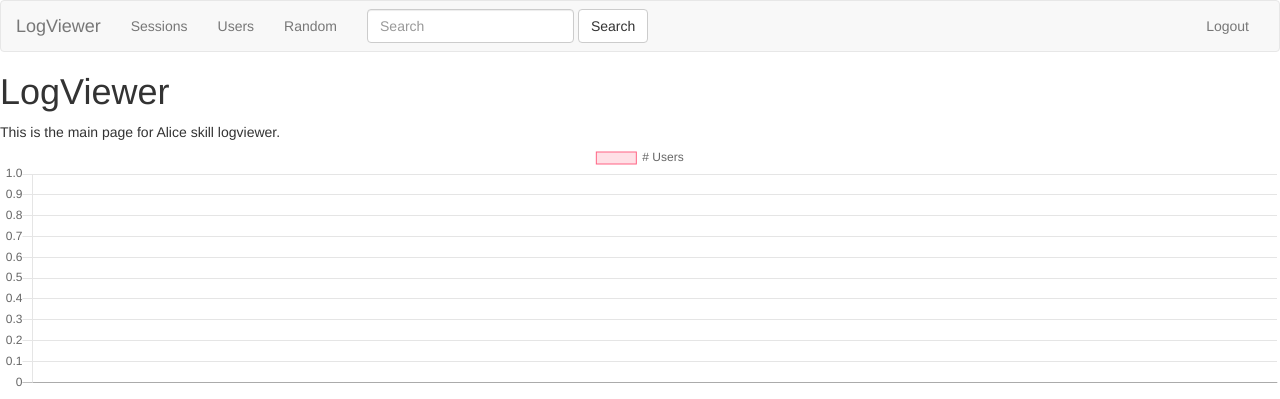
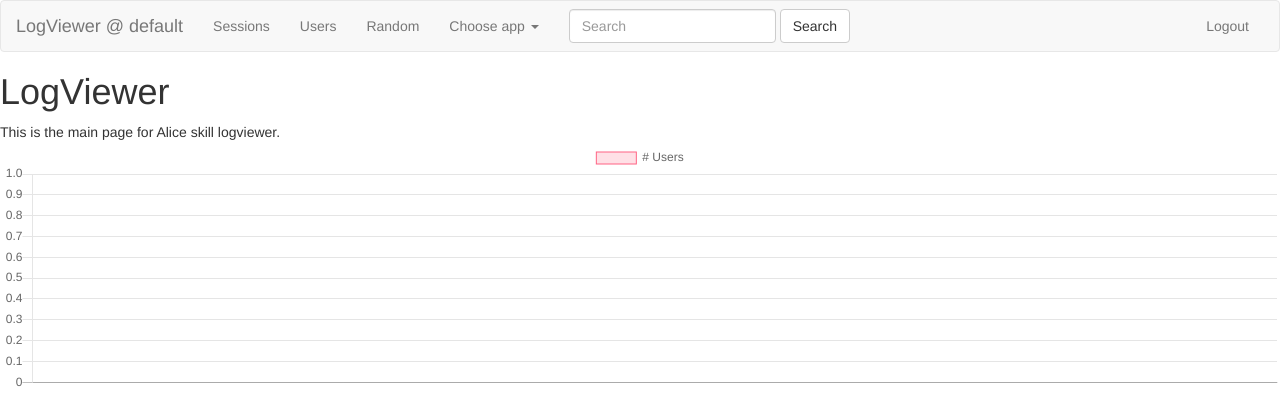
Before and after one commit to avidale/dialogic-dashboard, a Flask app: page / in a window 1280 px wide. Shown: the top 399 px of the page. Run offline with Flask 2, Linux system fonts and the light colour scheme; a user stored in the database is signed in; data that the repository does not hold is empty; some libraries are stand-ins or nearby versions.

Commit message:
enable multiple skills per one application

```diff
--- a/dash_app/__init__.py
+++ b/dash_app/__init__.py
@@ -2,22 +2,24 @@ import flask_login
 import os
 import pymongo
 
-from flask import Flask
+from flask import Flask, request
 from flask_bootstrap import Bootstrap
+from flask_login import current_user
 
+from dash_app.app_config import AppConfig
 
 login_manager = flask_login.LoginManager()
 
 
-def load_logs():
-    db = pymongo.MongoClient(os.getenv('MONGODB_URI')).get_default_database()
-    coll_name = os.getenv('LOGS_COLLECTION', 'message_logs')
+def load_logs(mongo_uri=None, logs_collection=None):
+    db = pymongo.MongoClient(mongo_uri or os.getenv('MONGODB_URI')).get_default_database()
+    coll_name = logs_collection or os.getenv('LOGS_COLLECTION', 'message_logs')
     logs_coll = db.get_collection(coll_name)
     logs_coll.create_index([('text', 'text')], default_language='russian')
     return logs_coll
 
 
-def create_app():
+def create_app(configs=None):
     app = Flask(__name__)
     app.secret_key = os.getenv('APP_SECRET', 'doMino')
     Bootstrap(app)
@@ -27,9 +29,27 @@ def create_app():
     from .auth import bp
     app.register_blueprint(bp)
 
-    from .views import bp as bp2
+    from .views import bp as bp2, get_current_coll
     app.register_blueprint(bp2)
 
-    app.logs_coll = load_logs()
+    if not configs:
+        configs = {'default': {
+            'name': 'default',
+            'database_uri': os.getenv('MONGODB_URI'),
+            'logs_collection_name': os.getenv('LOGS_COLLECTION', 'message_logs'),
+        }}
+
+    app.configs = {k: AppConfig(id=k, **v) for k, v in (configs or {}).items()}
+    app.default_coll = list(configs.keys())[0] if configs else None
+
+    app.logs_map = {
+        k: load_logs(mongo_uri=v.database_uri, logs_collection=v.logs_collection_name)
+        for k, v in app.configs.items()
+    }
+
+    @app.context_processor
+    def inject_configs():
+        cc = get_current_coll(app=app, user=current_user)
+        return dict(configs=configs, current_coll=cc)
 
     return app
--- a/dash_app/auth.py
+++ b/dash_app/auth.py
@@ -3,34 +3,40 @@ import os
 
 from dash_app import login_manager
 
-from flask import Blueprint, render_template, request, redirect, url_for
+from flask import Blueprint, render_template, request, redirect, url_for, current_app
 
 bp = Blueprint('auth', __name__)
 
 
 class User(flask_login.UserMixin):
-    pass
+    def __init__(self, id):
+        self.id = id
 
 
 @login_manager.user_loader
 def user_loader(string_uid):
-    user = User()
-    user.id = string_uid
+    user = User(id=string_uid)
     return user
 
 
 @bp.route('/login', methods=['GET', 'POST'])
 def login():
+    app_username = os.getenv('APP_LOGIN_USERNAME')
+    app_password = os.getenv('APP_LOGIN_PASSWORD')
+
+    if not app_username or not app_password:
+        user = User(id='default_user')
+        flask_login.login_user(user)
+        return redirect(url_for('main.index'))
+
     if request.method == 'GET':
         return render_template('login.html')
 
     username = request.form['username']
     pwd = request.form['password']
 
-    # todo: don't hardcode credentials
-    if username == os.getenv('APP_LOGIN_USERNAME') and pwd == os.getenv('APP_LOGIN_PASSWORD'):
-        user = User()
-        user.id = username
+    if username == app_username and pwd == app_password:
+        user = User(id=username)
         flask_login.login_user(user)
         return redirect(url_for('main.index'))
 
--- a/dash_app/templates/base.html
+++ b/dash_app/templates/base.html
@@ -13,7 +13,9 @@
         <span class="icon-bar"></span>
         <span class="icon-bar"></span>
       </button>
-      <a class="navbar-brand" href="/">LogViewer</a>
+      <a class="navbar-brand" href="/">
+        LogViewer{% if current_coll %} @ {{g.current_coll or current_coll}} {% endif %}
+      </a>
     </div>
     <!-- Collect the nav links, forms, and other content for toggling -->
     <div class="collapse navbar-collapse" id="bs-example-navbar-collapse-1">
@@ -21,6 +23,16 @@
         <li><a href="{{ url_for('main.list_sessions') }}">Sessions</a></li>
         <li><a href="{{ url_for('main.list_users') }}">Users</a></li>
         <li><a href="{{ url_for('main.random_session') }}">Random</a></li>
+        {% if configs %}
+          <li class="dropdown">
+            <a href="#" class="dropdown-toggle" data-toggle="dropdown">Choose app <span class="caret"></span></a>
+            <ul class="dropdown-menu" role="menu">
+              {% for k, v in configs.items() %}
+                <li><a class="dropdown-item" href="/app/{{k}}">{{ k }}</a></li>
+              {% endfor %}
+            </ul>
+          </li>
+        {% endif %}
       </ul>
       <form class="navbar-form navbar-left" action="{{ url_for('main.search_text') }}" method="GET">
         <div class="form-group">
@@ -28,7 +40,6 @@
         </div>
         <button type="submit" class="btn btn-default">Search</button>
       </form>
-
       <ul class="nav navbar-nav navbar-right">
         <li><a href="{{ url_for('auth.logout') }}">Logout</a></li>
       </ul>
--- a/dash_app/views.py
+++ b/dash_app/views.py
@@ -2,16 +2,44 @@ from collections import OrderedDict
 
 import flask_login
 
-from flask import Blueprint, render_template, request, redirect, url_for, current_app
+from flask import Blueprint, render_template, request, redirect, url_for, current_app, make_response, g
+from flask_login import current_user
 from pymongo.collection import Collection
 
 bp = Blueprint('main', __name__)
 
 
+def get_current_coll(app, user=None, coll_name=None):
+    if coll_name:
+        return coll_name
+    with app.app_context():
+        if hasattr(g, 'current_coll') and g.current_coll:
+            return g.current_coll
+    cookied = request.cookies.get('current_coll')
+    if cookied and cookied in app.logs_map:
+        coll_name = cookied
+    elif hasattr(app, 'default_coll') and app.default_coll is not None:
+        coll_name = app.default_coll
+    return coll_name
+
+
+def get_logs_coll(app, user=None, coll_name=None):
+    coll_name = get_current_coll(app=app, user=user, coll_name=coll_name)
+    if not coll_name or coll_name not in app.logs_map:
+        return
+    return app.logs_map[coll_name]
+
+
 @bp.route('/')
+@bp.route('/app/<coll_name>')
 @flask_login.login_required
-def index():
-    return render_template('index.html')
+def index(coll_name=None):
+    if coll_name:
+        g.current_coll = coll_name
+    resp = make_response(render_template('index.html', cc=coll_name))
+    if coll_name:
+        resp.set_cookie('current_coll', coll_name)
+    return resp
 
 
 def find_sessions(logs_coll: Collection, page=0, page_size=15, filters=None):
@@ -85,9 +113,10 @@ def find_users(logs_coll: Collection, page=0, page_size=15, filters=None):
 
 
 @bp.route('/sessions')
+@bp.route('/<coll_name>/sessions')
 @flask_login.login_required
-def list_sessions():
-    logs_coll: Collection = current_app.logs_coll
+def list_sessions(coll_name=None):
+    logs_coll: Collection = get_logs_coll(current_app, current_user, coll_name=coll_name)
     page = int(request.args.get('page', 0))
     page_size = int(request.args.get('page_size', 15))
     sessions = find_sessions(logs_coll=logs_coll, page=page, page_size=page_size)
@@ -97,9 +126,10 @@ def list_sessions():
 
 
 @bp.route('/users')
+@bp.route('/<coll_name>/users')
 @flask_login.login_required
-def list_users():
-    logs_coll: Collection = current_app.logs_coll
+def list_users(coll_name=None):
+    logs_coll: Collection = get_logs_coll(current_app, current_user, coll_name=coll_name)
     page = int(request.args.get('page', 0))
     page_size = int(request.args.get('page_size', 15))
     users = find_users(logs_coll=logs_coll, page=page, page_size=page_size)
@@ -109,9 +139,10 @@ def list_users():
 
 
 @bp.route('/session/<session_id>')
+@bp.route('/<coll_name>/session/<session_id>')
 @flask_login.login_required
-def show_session(session_id):
-    logs_coll: Collection = current_app.logs_coll
+def show_session(session_id, coll_name=None):
+    logs_coll: Collection = get_logs_coll(current_app, current_user, coll_name=coll_name)
     messages = find_messages(logs_coll=logs_coll, filters={'data.session.session_id': session_id, 'from_user': True})
     if not messages:
         return f'Session "{session_id}" not found', 404
@@ -119,9 +150,10 @@ def show_session(session_id):
 
 
 @bp.route('/session/random')
+@bp.route('/<coll_name>/session/random')
 @flask_login.login_required
-def random_session():
-    logs_coll: Collection = current_app.logs_coll
+def random_session(coll_name=None):
+    logs_coll: Collection = get_logs_coll(current_app, current_user, coll_name=coll_name)
     sampled = list(logs_coll.aggregate(
        [
            {'$match': {'from_user': True}},
@@ -135,17 +167,19 @@ def random_session():
 
 
 @bp.route('/user/<user_id>')
+@bp.route('/<coll_name>/user/<user_id>')
 @flask_login.login_required
-def show_user(user_id):
-    logs_coll: Collection = current_app.logs_coll
+def show_user(user_id, coll_name=None):
+    logs_coll: Collection = get_logs_coll(current_app, current_user, coll_name=coll_name)
     sessions = find_sessions(logs_coll=logs_coll, page=0, page_size=100500, filters={'user_id': user_id})
     return render_template('user.html', sessions=sessions, user_id=user_id)
 
 
 @bp.route('/search', methods=['GET', 'POST'])
+@bp.route('/<coll_name>/search', methods=['GET', 'POST'])
 @flask_login.login_required
-def search_text():
-    logs_coll: Collection = current_app.logs_coll
+def search_text(coll_name=None):
+    logs_coll: Collection = get_logs_coll(current_app, current_user, coll_name=coll_name)
     query = ''
     if request.args and request.args.get('query'):
         query = request.args['query']
@@ -157,9 +191,10 @@ def search_text():
 
 
 @bp.route('/api/messages-by-day')
+@bp.route('/api/<coll_name>/messages-by-day')
 @flask_login.login_required
-def api_list_sessions():
-    logs_coll: Collection = current_app.logs_coll
+def api_list_sessions(coll_name=None):
+    logs_coll: Collection = get_logs_coll(current_app, current_user, coll_name=coll_name)
     r = logs_coll.aggregate([
         {'$match': {
             'from_user': True,
@@ -190,10 +225,12 @@ def api_list_sessions():
         'values': values,
     }
 
+
 @bp.route('/api/users-by-day')
+@bp.route('/api/<coll_name>/users-by-day')
 @flask_login.login_required
-def api_list_users():
-    logs_coll: Collection = current_app.logs_coll
+def api_list_users(coll_name=None):
+    logs_coll: Collection = get_logs_coll(current_app, current_user, coll_name=coll_name)
     r = logs_coll.aggregate([
         {'$match': {
             'from_user': True,
--- a/requirements.txt
+++ b/requirements.txt
@@ -3,3 +3,4 @@ flask
 flask-login
 flask-bootstrap
 pymongo
+attrs
```
Also changed, not shown: dash_app/app_config.py (added, +9 -0 lines).
